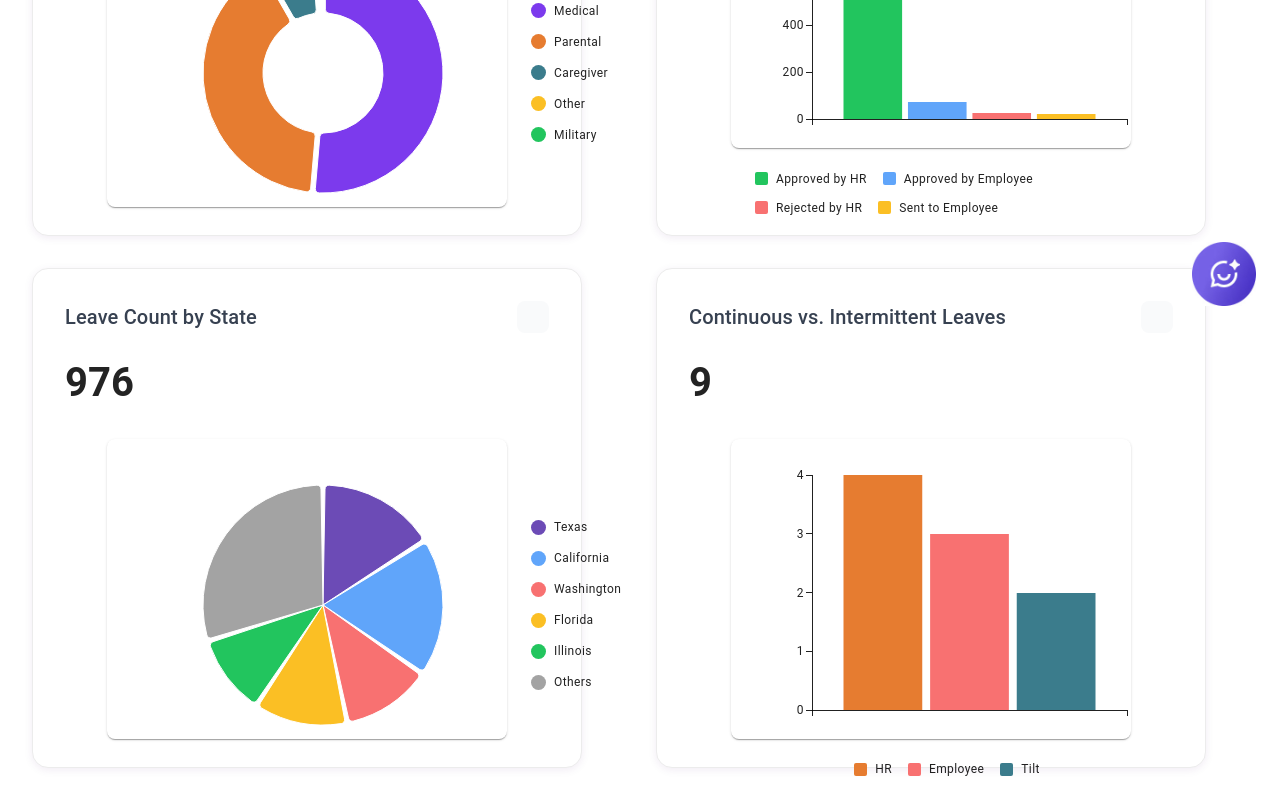
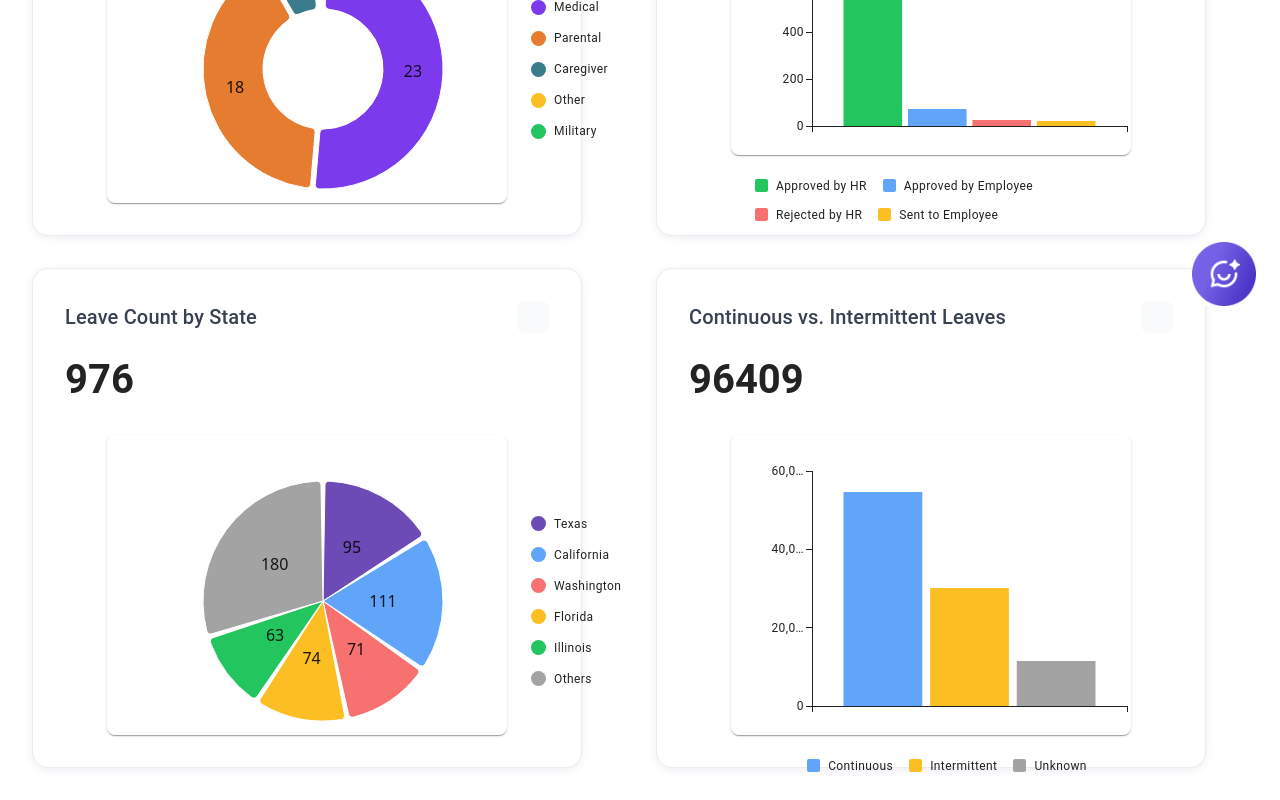
Before and after one commit to anthonyloya-slalom/mcp-chat-app-v2, a Next.js app: page /Dashboard/Dashboard in a window 1280 px wide. Shown: the part 470-1270 px from the top of the page. Built offline with nearby package versions, Linux system fonts and the light colour scheme; some icons are missing.

Commit message:
the graphs look better

```diff
--- a/src/components/Dashboard/Chart/Chart.tsx
+++ b/src/components/Dashboard/Chart/Chart.tsx
@@ -53,7 +53,8 @@ export default function Chart({
       valueLabel: "label",
       valueLabelPlacement: "center" as const,
       valueLabelDisplay: "inside",
-      valueLabelStyle: { fontWeight: 700, fontSize: 16, fill: "#fff" },
+      valueLabelStyle: { fontWeight: 700, fontSize: 16, color: "white" },
+      arcLabel: (params) => params.value ?? '',
     },
   ];
 
@@ -69,7 +70,6 @@ export default function Chart({
     {
       data: data.map(() => ''), // Empty labels for x-axis
       scaleType: "band" as const,
-      tickLabelStyle: { fontSize: 0 }, // Hide tick labels
     },
   ];
 
--- a/src/components/Dashboard/ChartCard/ChartCard.module.css
+++ b/src/components/Dashboard/ChartCard/ChartCard.module.css
@@ -8,7 +8,7 @@
   width: 550px;
   display: flex;
   flex-direction: column;
-  gap: 1.2rem;
+  gap: 1rem;
 }
 
 .header {
@@ -40,7 +40,7 @@
 
 .chartArea {
   width: 100%;
-  height: 340px; /* Increased height for bigger chart */
+  height: 360px; /* Increased height for bigger chart */
   display: flex;
   justify-content: center;
   align-items: center;
--- a/src/pages/Dashboard/Dashboard.tsx
+++ b/src/pages/Dashboard/Dashboard.tsx
@@ -44,6 +44,15 @@ const barChartData = [
   { name: "Approved by Employee", value: leaveByStage.approved_employee.employees },
   { name: "Rejected by HR", value: leaveByStage.rejected_hr.employees },
   { name: "Sent to Employee", value: leaveByStage.sent_to_employee.employees },
+];
+
+// Prepare chart data for Continuous vs. Intermittent Leaves
+const continuousVsIntermittent = mockChartData.data[0].quick_answers_for_charts.continuous_vs_intermittent;
+
+const continuousVsIntermittentChartData = [
+  { name: "Continuous", value: continuousVsIntermittent.continuous},
+  { name: "Intermittent", value: continuousVsIntermittent.intermittent},
+  { name: "Unknown", value: continuousVsIntermittent.unknown},
 ];
 
 export default function Dashboard() {
@@ -102,12 +111,18 @@ export default function Dashboard() {
 				/>
 				<ChartCard
 					title="Continuous vs. Intermittent Leaves"
-					count={9}
+					count={
+						continuousVsIntermittent.continuous +
+						continuousVsIntermittent.intermittent +
+						continuousVsIntermittent.unknown
+					}
 					chartType="bar"
-					chartData={chartData4}
-					chartColors={["#e67c30", "#f87171", "#3b7c8c"]}
+					chartData={continuousVsIntermittentChartData}
+					chartColors={["#60a5fa", "#fbbf24", "#a3a3a3"]}
 					barDataKey="value"
 					barXAxisKey="name"
+					yAxisLabel="Number of Employees"
+					legendPosition="bottom"
 				/>
 			</div>
 		</div>
```
